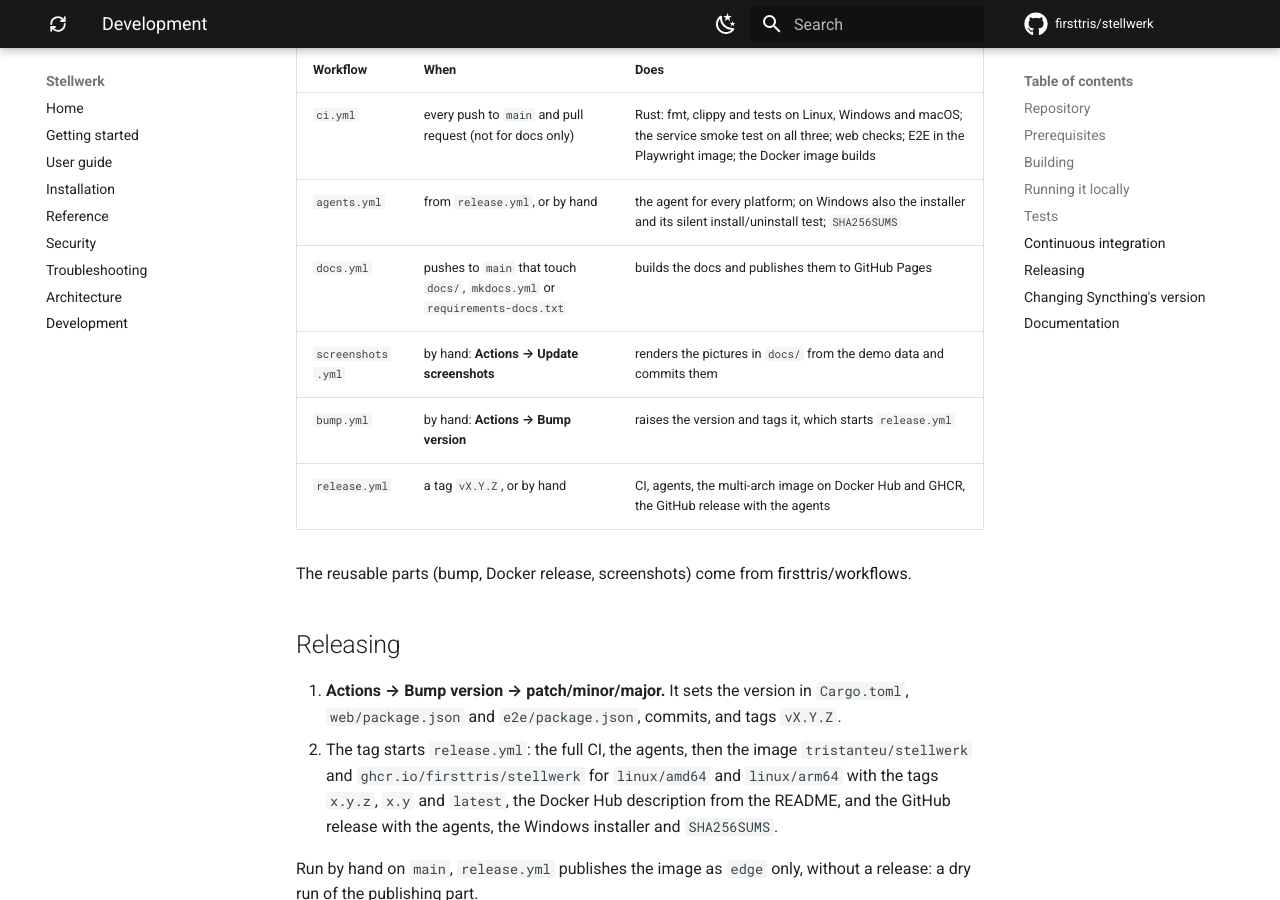
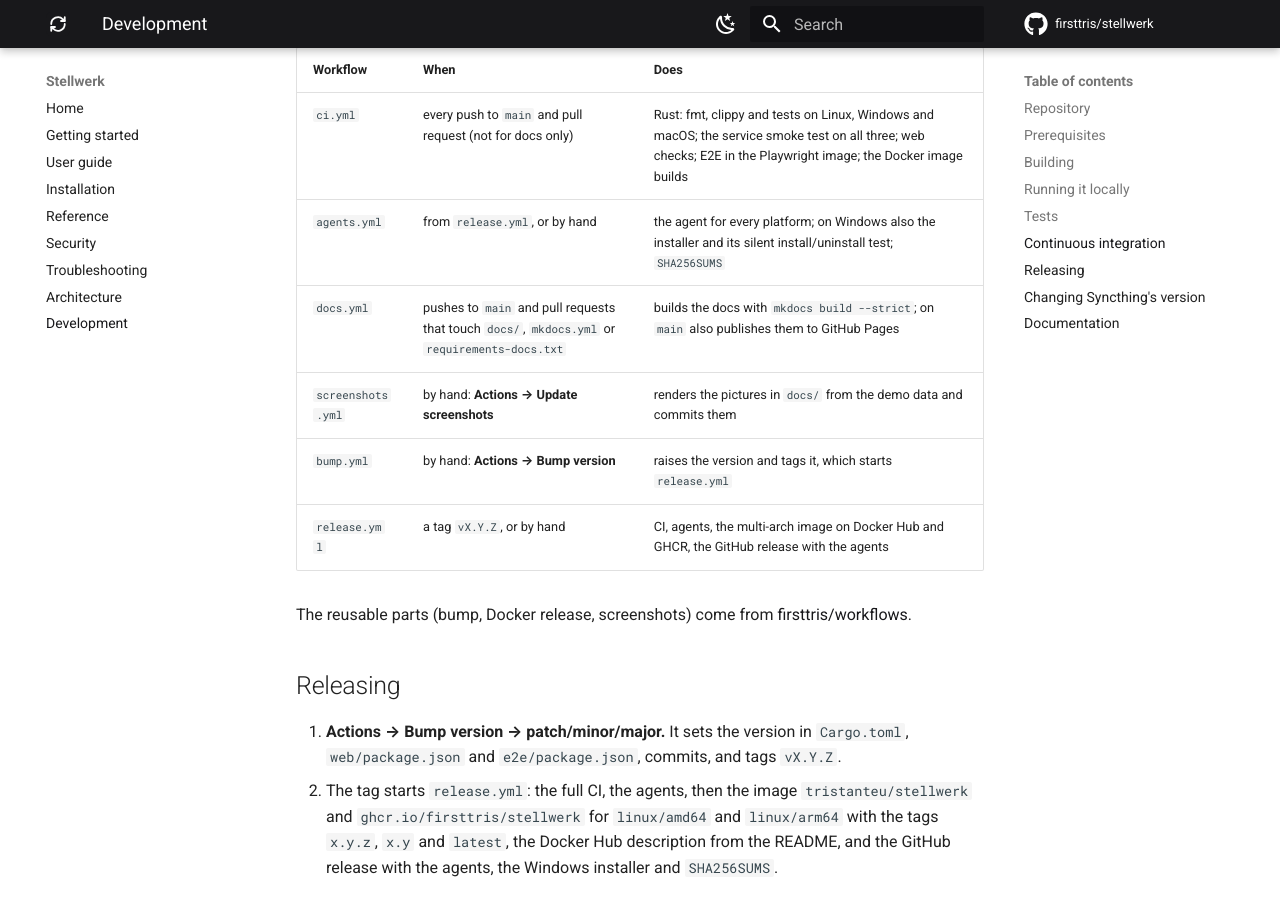
Before and after one commit to firsttris/stellwerk, an MkDocs documentation site: the page built from docs/development.md, in a window 1280 px wide and 900 px high, scrolled down 2895 px. Built offline with MkDocs 1.6.1 and Material for MkDocs 9.7.7, drawn with Linux system fonts in a browser that asks for light colours; comment, search, counter and statistics services are not loaded.

Commit message:
Build the docs on pull requests that touch them (A10)
ci.yml ignores docs-only changes and never ran mkdocs, so broken docs
surfaced only in docs.yml after the merge. A job in ci.yml would not
run on docs-only pull requests (paths-ignore skips the whole workflow),
so docs.yml now also runs on pull_request for the same paths and only
builds there (mkdocs build --strict); configure-pages, the upload and
the deploy stay on main. Pull-request runs get their own concurrency
group, so they neither queue behind nor cancel a deploy.

Co-Authored-By: Claude Opus 5.5 <noreply@anthropic.com>
Claude-Session: https://claude.ai/code/session_01LAJnNVhep7yKeJPsbYJyP3

```diff
--- a/docs/development.md
+++ b/docs/development.md
@@ -94,7 +94,7 @@ discovery, no relays.
 |---|---|---|
 | `ci.yml` | every push to `main` and pull request (not for docs only) | Rust: fmt, clippy and tests on Linux, Windows and macOS; the service smoke test on all three; web checks; E2E in the Playwright image; the Docker image builds |
 | `agents.yml` | from `release.yml`, or by hand | the agent for every platform; on Windows also the installer and its silent install/uninstall test; `SHA256SUMS` |
-| `docs.yml` | pushes to `main` that touch `docs/`, `mkdocs.yml` or `requirements-docs.txt` | builds the docs and publishes them to GitHub Pages |
+| `docs.yml` | pushes to `main` and pull requests that touch `docs/`, `mkdocs.yml` or `requirements-docs.txt` | builds the docs with `mkdocs build --strict`; on `main` also publishes them to GitHub Pages |
 | `screenshots.yml` | by hand: **Actions → Update screenshots** | renders the pictures in `docs/` from the demo data and commits them |
 | `bump.yml` | by hand: **Actions → Bump version** | raises the version and tags it, which starts `release.yml` |
 | `release.yml` | a tag `vX.Y.Z`, or by hand | CI, agents, the multi-arch image on Docker Hub and GHCR, the GitHub release with the agents |
```
Also changed, not shown: 1 other file.
